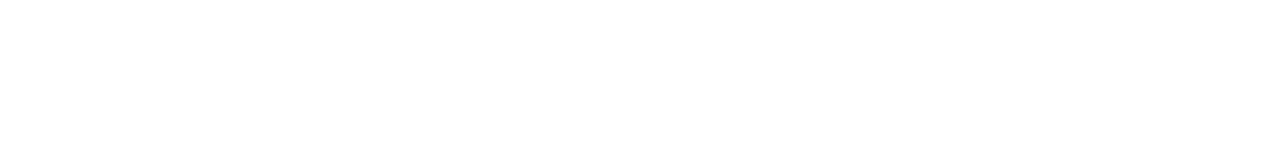
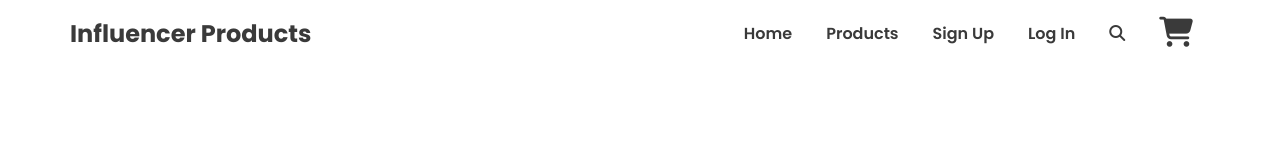
Before and after one commit to sumonbarai/influencer-gear, a plain HTML site: page index.html in a window 1280 px wide. Drawn offline with Linux system fonts and the light colour scheme.

Commit message:
menu area added

```diff
--- a/css/style.css
+++ b/css/style.css
@@ -9,26 +9,34 @@ Version         : v 1.10
     ==============
      CSS INDEX
     ==============
-    1.Theme default css
-    2.
+    1. Theme default css
+    2. header area
 
 -----------------------------------------------------*/
 /* font import */
 
 /*---- Theme default css
 ============================================= */
+@import url('https://fonts.googleapis.com/css2?family=Inter:wght@600;700&family=Poppins:wght@400;500;600;700&display=swap');
 
+/* font-family: 'Inter', sans-serif; */
+/* font-family: 'Poppins', sans-serif; */
 *{
     margin: 0;
     padding: 0;
     box-sizing: border-box;
 }
 body{
-
+    font-family: 'Poppins', sans-serif;
+    font-size: 16px;
+    font-weight: 400;
+    background-color: #fff;
 }
 
 p{
-
+    font-family: 'Poppins', sans-serif;
+    font-size: 16px;
+    font-weight: 600;
 }
 a,
 a:hover{
@@ -48,5 +56,42 @@ h3,
 h4,
 h5,
 h6 {
+    font-family: 'Poppins', sans-serif;
+    font-weight: 700;
+}
 
+.container {
+    max-width: 1170px;
+    padding: 0 15px;
+    margin: 0 auto;
 }
+/*---- header area
+============================================= */
+.header-area .main-menu{
+    display: flex;
+    justify-content: space-between;
+    align-items: center;
+}
+.main-menu .log-area p{
+    font-weight: 700;
+    font-size: 24px;
+    color: #3A3A3A;
+    text-transform: capitalize;
+}
+.main-menu .menu-area ul{
+    display: flex;
+    align-items: center;
+}
+.main-menu .menu-area ul li a {
+    display: inline-block;
+    text-transform: capitalize;
+    color: #3A3A3A;
+    font-weight: 600;
+    font-size: 16px;
+    line-height: 24px;
+    padding: 17px;
+}
+
+.main-menu .menu-area ul .fa-shopping-cart {
+    font-size: 30px;
+}
--- a/index.html
+++ b/index.html
@@ -5,13 +5,35 @@
     <meta charset="UTF-8">
     <meta http-equiv="X-UA-Compatible" content="IE=edge">
     <meta name="viewport" content="width=device-width, initial-scale=1.0">
-    <title>Document</title>
+    <title>influencer Gear</title>
+    <!-- font awesome -->
+    <script src="https://kit.fontawesome.com/d8ce62a5b7.js" crossorigin="anonymous"></script>
+    <!-- stylesheet -->
+    <link rel="stylesheet" href="css/style.css">
 </head>
 
 <body>
     <!-- header area start
     ============================================= -->
-
+    <header class="header-area">
+        <div class="container">
+            <nav class="main-menu">
+                <div class="log-area">
+                    <p>influencer products</p>
+                </div>
+                <div class="menu-area">
+                    <ul>
+                        <li><a href="#">home</a></li>
+                        <li><a href="#">products</a></li>
+                        <li><a href="#">sign up</a></li>
+                        <li><a href="#">log in</a></li>
+                        <li><a href="#"><i class="fas fa-search"></i></a></li>
+                        <li><a href="#"><i class="fas fa-shopping-cart"></i></a></li>
+                    </ul>
+                </div>
+            </nav>
+        </div>
+    </header>
 
 
     <!-- header area end -->
```
Also changed, not shown: images/logos/Alibaba.svg (added), images/logos/Amazon.svg (added), images/logos/Daraz.pk Logo.svg (added), images/logos/Ebay.svg (added), images/logos/Rakuten.svg (added), images/logos/Target.svg (added), images/logos/Walmart.svg (added), images/product/action.png (added), images/product/airpod.png (added), images/product/banner.png (added), images/product/camera.png (added), images/product/drone.png (added), images/product/gear.png (added), images/product/lights.png (added), 4 more files.
